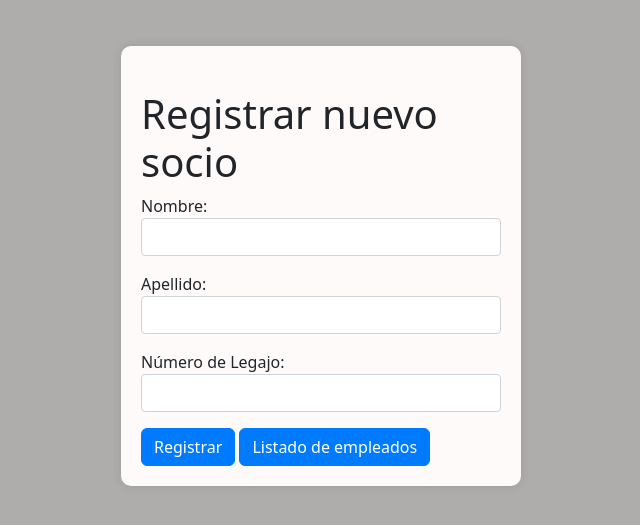
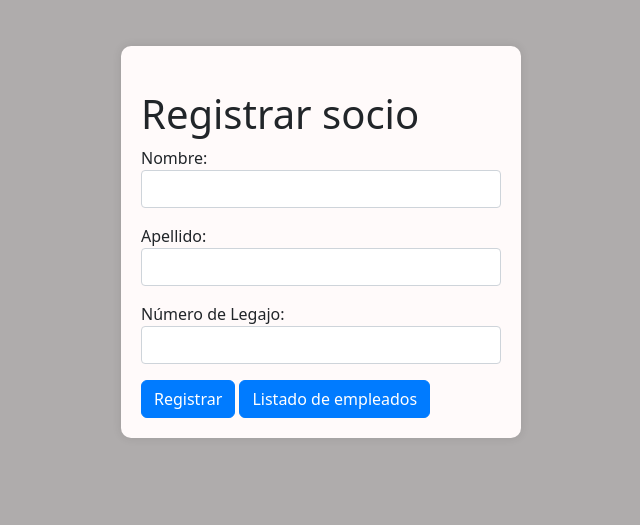
Before and after one commit to TinchoARS/BibliotecaWebApp, a Django app: page /biblioteca/socios/nuevo/ in a window 1280 px wide. Shown: the part 74-599 px from the top of the page, without its empty margins (319-959 px from the left). Run offline with Django 4.2, Linux system fonts and the light colour scheme; some libraries are stand-ins or nearby versions.

Commit message:
arreglo de sintaxis

```diff
--- a/biblioteca/templates/biblioteca/nuevo_socios.html
+++ b/biblioteca/templates/biblioteca/nuevo_socios.html
@@ -8,7 +8,7 @@
     <meta name="viewport" content="width=device-width, initial-scale=1.0">
     <link rel="stylesheet" href="{% static 'css/bootstrap.min.css' %}">
     <link rel="stylesheet" href="{% static 'css/propios.css' %}">
-    <title>Registrar nuevo socio</title>
+    <title>Registrar socio</title>
 </head>
 
 <body>
@@ -21,9 +21,8 @@
         </div>
     </nav>
     <div class="container-small mx-auto mt-4">
-        <!-- Agregado de la clase "container-small" -->
         <div class="content-container">
-            <h1 class="mt-4">Registrar nuevo socio</h1>
+            <h1 class="mt-4">Registrar socio</h1>
             <form method="post">
                 {% csrf_token %}
 
--- a/biblioteca/templates/biblioteca/nuevos_autores.html
+++ b/biblioteca/templates/biblioteca/nuevos_autores.html
@@ -21,9 +21,8 @@
         </div>
     </nav>
     <div class="container-small mx-auto mt-4">
-        <!-- Agregado de la clase "container-small" -->
         <div class="content-container">
-            <h1 class="mt-4">Registrar nuevos autores</h1>
+            <h1 class="mt-4">Registrar autor</h1>
             <form method="post">
                 {% csrf_token %}
 
--- a/biblioteca/templates/biblioteca/nuevos_empleados.html
+++ b/biblioteca/templates/biblioteca/nuevos_empleados.html
@@ -21,9 +21,8 @@
         </div>
     </nav>
     <div class="container-small mx-auto mt-4">
-        <!-- Agregado de la clase "container-small" -->
         <div class="content-container">
-            <h1 class="mt-4">Registrar nuevos empleados</h1>
+            <h1 class="mt-4">Registrar empleado</h1>
             <form method="post">
                 {% csrf_token %}
 
--- a/biblioteca/templates/biblioteca/nuevos_libros.html
+++ b/biblioteca/templates/biblioteca/nuevos_libros.html
@@ -18,9 +18,8 @@
         </div>
     </nav>
     <div class="container-small mx-auto mt-4">
-        <!-- Agregado de la clase "container-small" -->
         <div class="content-container">
-            <h1 class="mt-4">Registrar nuevos libros</h1>
+            <h1 class="mt-4">Registrar libro</h1>
             <form method="post">
                 {%csrf_token%}
 
--- a/biblioteca/templates/biblioteca/nuevos_prestamo_libro.html
+++ b/biblioteca/templates/biblioteca/nuevos_prestamo_libro.html
@@ -21,9 +21,8 @@
         </div>
     </nav>
     <div class="container-small mx-auto mt-4">
-        <!-- Agregado de la clase "container-small" -->
         <div class="content-container">
-            <h1 class="mt-4">Registrar nuevos empleados</h1>
+            <h1 class="mt-4">Registrar prestamo</h1>
             <form method="post">
                 {% csrf_token %}
 
```
